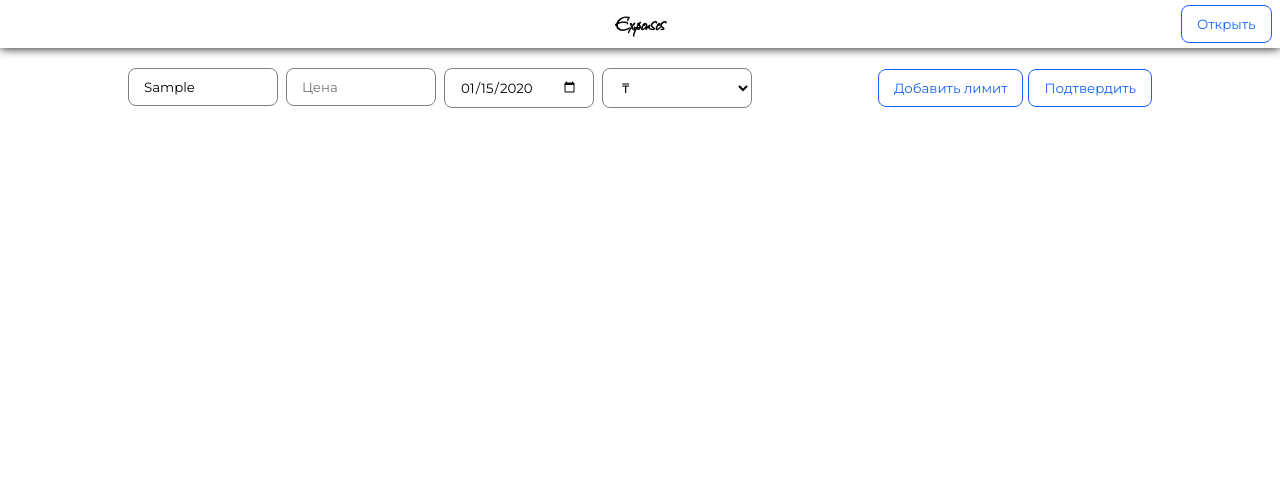
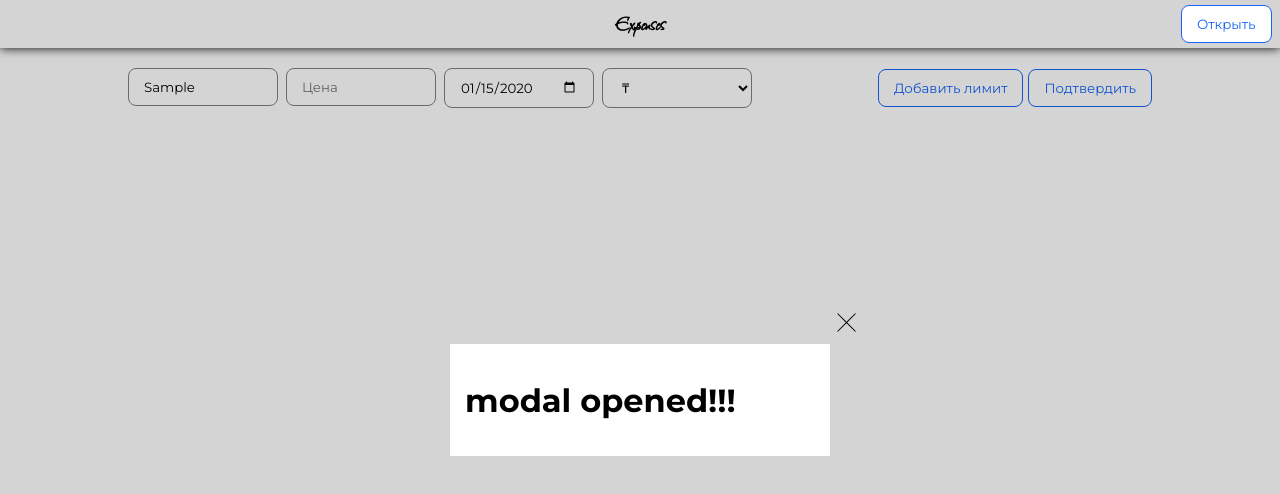
Before and after one commit to comradeskolopendra/pet-expenses, a React (Create React App) app: page / in a window 1280 px wide. Both pictures are taken after typing "Sample", "Sample", "2020-01-15" into the empty fields and a click on the button "Добавить лимит". Shown: the top 494 px of the page. Built offline with nearby package versions, Linux system fonts and the light colour scheme.

Commit message:
add modal component

```diff
--- a/public/index.html
+++ b/public/index.html
@@ -29,6 +29,7 @@
   <noscript>You need to enable JavaScript to run this app.</noscript>
   <div id="root"></div>
   <div id="sidebar"></div>
+  <div id="modal"></div>
   <!--
       This HTML file is a template.
       If you open it directly in the browser, you will see an empty page.
--- /dev/null
+++ b/src/components/modal/modal.module.css
@@ -0,0 +1,31 @@
+.modal {
+    width: 100%;
+    height: 100%;
+    display: flex;
+    align-items: center;
+    justify-content: center;
+    z-index: 2;
+    position: fixed;
+    top: 0;
+}
+
+.contents {
+    padding: 15px;
+    min-width: 350px;
+    position: relative;
+    background: white;
+}
+
+.contents svg {
+    width: 25px;
+    height: 25px;
+    cursor: pointer;
+}
+
+.close {
+    position: absolute;
+    top: -35px;
+    right: -35px;
+    border: none;
+    background: unset;
+}
--- /dev/null
+++ b/src/components/modal/modal.tsx
@@ -0,0 +1,30 @@
+import { FC, MouseEventHandler, ReactNode } from "react";
+import { createPortal } from "react-dom";
+
+import styles from "./modal.module.css";
+import Overlay from "../overlay/overlay";
+
+interface IModal {
+    onClose: MouseEventHandler<HTMLButtonElement>;
+    children: ReactNode;
+}
+
+const Modal: FC<IModal> = ({ onClose, children }) => {
+    return createPortal(
+        (<>
+            <Overlay onClose={onClose} />
+            <div className={styles.modal}>
+                <div className={styles.contents}>
+                    <button onClick={onClose} className={styles.close}>
+                        <svg xmlns="http://www.w3.org/2000/svg" viewBox="0 0 50 50" width="50px" height="50px">
+                            <path d="M 7.71875 6.28125 L 6.28125 7.71875 L 23.5625 25 L 6.28125 42.28125 L 7.71875 43.71875 L 25 26.4375 L 42.28125 43.71875 L 43.71875 42.28125 L 26.4375 25 L 43.71875 7.71875 L 42.28125 6.28125 L 25 23.5625 Z" />
+                        </svg>
+                    </button>
+                    {children}
+                </div>
+            </div>
+        </>), document.getElementById("modal") as HTMLElement
+    )
+}
+
+export default Modal;
--- a/src/components/overlay/overlay.tsx
+++ b/src/components/overlay/overlay.tsx
@@ -1,10 +1,10 @@
-import { FC } from "react";
+import { FC, MouseEventHandler } from "react";
 
 import styles from "./overlay.module.css";
 
 
 interface IOverlay {
-    onClose: () => void;
+    onClose: MouseEventHandler<HTMLButtonElement | HTMLDivElement>;
 }
 
 const Overlay: FC<IOverlay> = ({ onClose }) => {
--- a/src/pages/main/components/expenses-form/expenses-form.tsx
+++ b/src/pages/main/components/expenses-form/expenses-form.tsx
@@ -23,7 +23,11 @@ export interface IFormData {
     currency: ECurrency
 }
 
-const ExpensesForm: FC = () => {
+interface IExpensesForm {
+    onOpenModal: VoidFunction
+}
+
+const ExpensesForm: FC<IExpensesForm> = ({ onOpenModal }) => {
     const dispatch = useAppDispatch();
 
     const [formData, changeFormData, resetForm] = useForm<IFormData>({
@@ -54,7 +58,7 @@ const ExpensesForm: FC = () => {
         <form className={styles.form} onSubmit={handleSubmit}>
             <FormInputs formData={formData} changeFormData={changeFormData} />
             <div>
-                <Button type="button" extraClassForButton={styles.extraClassLimit}>
+                <Button type="button" onClick={onOpenModal} extraClassForButton={styles.extraClassLimit}>
                     Добавить лимит
                 </Button>
                 <Button type="submit" extraClassForButton={styles.extraClassButton}>
--- a/src/pages/main/components/expenses-form/form-inputs/form-inputs.tsx
+++ b/src/pages/main/components/expenses-form/form-inputs/form-inputs.tsx
@@ -6,6 +6,7 @@ import Select from "../../../../../components/select/select";
 import { IFormData } from "../expenses-form";
 
 import styles from "./form-inputs.module.css";
+import { lettersRegEx } from "../../../../../utils/constants";
 
 interface IFormInputs {
     changeFormData: (name: string, value: string) => void;
@@ -21,8 +22,8 @@ const FormInputs: FC<IFormInputs> = ({ changeFormData, formData }) => {
 
 
 
-        if (name === "price" && /[a-zA-Z]/g.test(value)) {
-            value.replace(/[a-zA-Z]/gm, "");
+        if (name === "price" && lettersRegEx.test(value)) {
+            value.replace(lettersRegEx, "");
 
             return;
         }
--- a/src/pages/main/main.tsx
+++ b/src/pages/main/main.tsx
@@ -1,19 +1,32 @@
-import { FC } from "react";
+import { FC, useState } from "react";
 
 import ExpensesForm from "./components/expenses-form/expenses-form";
 import ExpensesView from "./components/expenses-view/expenses-view";
 import ExpensesChart from "./components/expenses-chart/expenses-chart";
 import Sidebar from "../../components/sidebar/sidebar";
+import Modal from "../../components/modal/modal";
 
 const Main: FC = () => {
+    const [isLimitOpen, setLimitOpen] = useState<boolean>(false);
+
+    const handlerOnCloseLimit = () => {
+        setLimitOpen(false);
+    }
+
+    const handlerOnOpenLimit = () => {
+        setLimitOpen(true);
+    }
 
     return (
         <section>
-            <ExpensesForm />
+            <ExpensesForm onOpenModal={handlerOnOpenLimit} /> {/* TODO: переписать на редакс! */}
             <ExpensesView />
             <Sidebar>
                 <ExpensesChart />
             </Sidebar>
+            {
+                isLimitOpen && <Modal children={<h1>modal opened!!!</h1>} onClose={handlerOnCloseLimit} />
+            }
         </section>
     );
 };
--- a/src/utils/constants.ts
+++ b/src/utils/constants.ts
@@ -1,6 +1,6 @@
 import type { IMonths } from "../store/types";
 
-export const numsRegEx: RegExp = /[0-9]/g;
+export const lettersRegEx: RegExp = /[a-zA-Z]/g;
 export const months: IMonths[] = [
     "Январь",
     "Февраль",
```
Also changed, not shown: package.json (line endings or trailing spaces).
